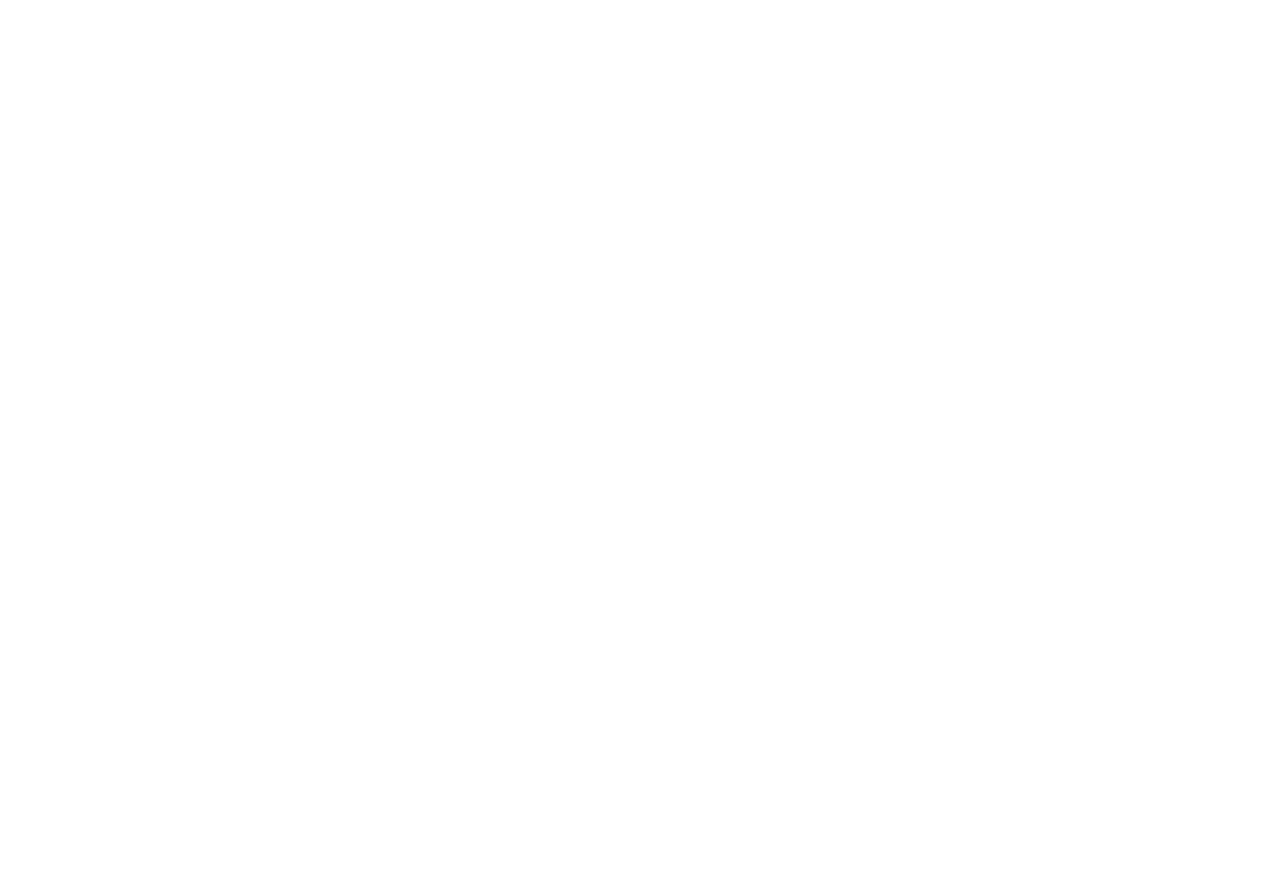
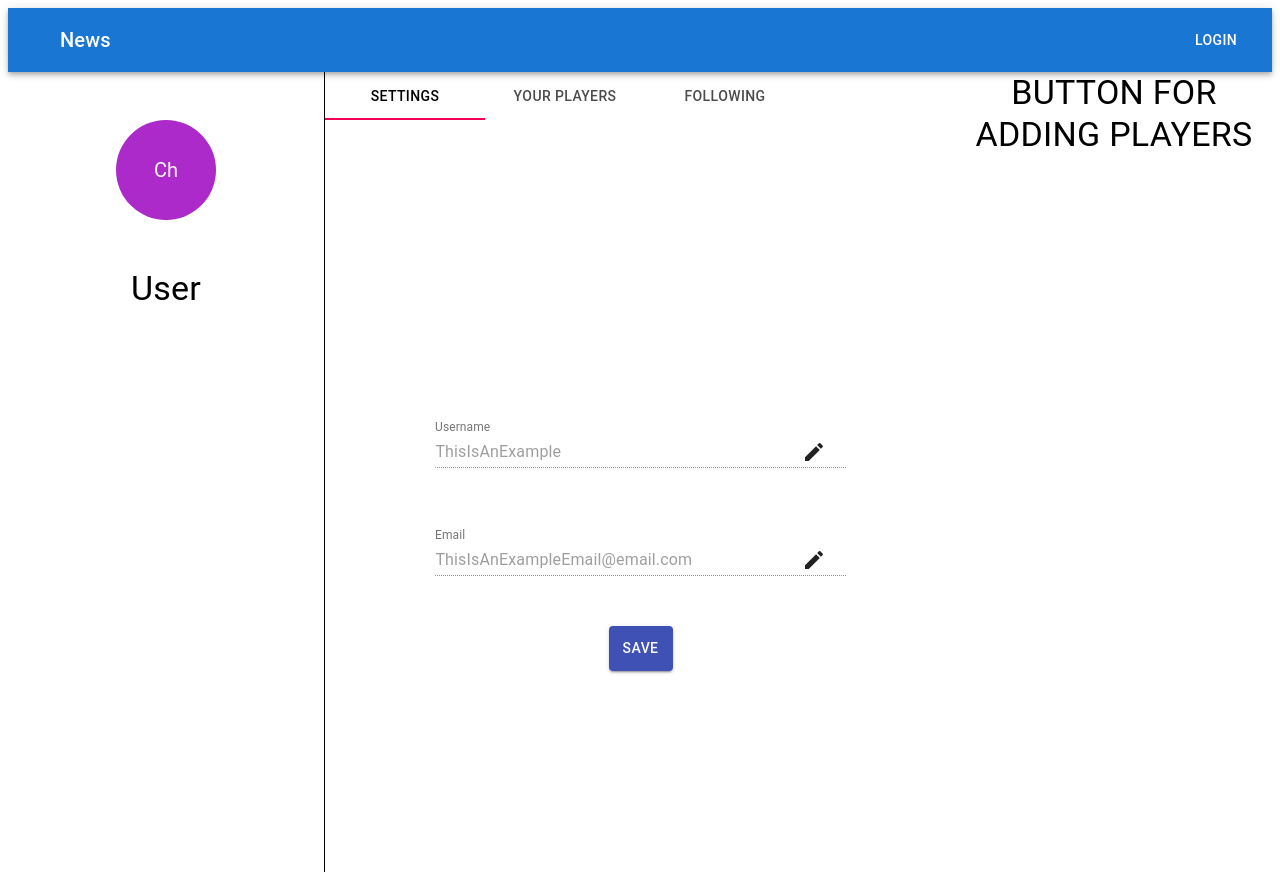
Before and after one commit to demiapollo/soccerScout, a React (Create React App) app in the folder client/: page /profile in a window 1280 px wide. Before the commit this address had no page. Before the commit the page ends 800 px from the top, so only its background shows below. Built offline with nearby package versions, Linux system fonts and the light colour scheme.

Commit message:
deleted AvatarLetters component

```diff
--- a/client/src/pages/Profile.js
+++ b/client/src/pages/Profile.js
@@ -16,6 +16,39 @@
 import { Navigate, Link, useParams } from "react-router-dom";
 
 import UserTab from "../components/UserTab";
+
+const stringToColor = (string) => {
+  let hash = 0;
+  let i;
+
+  /* eslint-disable no-bitwise */
+  for (i = 0; i < string.length; i += 1) {
+    hash = string.charCodeAt(i) + ((hash << 5) - hash);
+  }
+
+  let color = "#";
+
+  for (i = 0; i < 3; i += 1) {
+    const value = (hash >> (i * 8)) & 0xff;
+    color += `00${value.toString(16)}`.slice(-2);
+  }
+  /* eslint-enable no-bitwise */
+
+  console.log(color);
+
+  return color;
+};
+
+const stringAvatar = (name) => {
+  const here = {
+    style: {
+      backgroundColor: stringToColor(name),
+    },
+    children: `${name.split("")[0]}${name.split("")[1]}`,
+  };
+  console.log(here);
+  return here;
+};
 
 const Profile = () => {
   const useStyles = makeStyles((theme) => ({
@@ -47,13 +80,12 @@
     <div>
       <Grid container>
         <Grid container direction="column" alignContent="center" xs={3}>
-          <Avatar className={classes.icon} />
+          <Avatar
+            className={classes.icon}
+            {...stringAvatar("Chawnkieasdfasf")}
+          />
 
-          <Typography
-            variant="h4"
-            align="center"
-            {...stringAvatar("Kent Dodds")}
-          >
+          <Typography variant="h4" align="center">
             User
           </Typography>
         </Grid>
```
Also changed, not shown: client/src/components/AvatarLetters.js (deleted).
